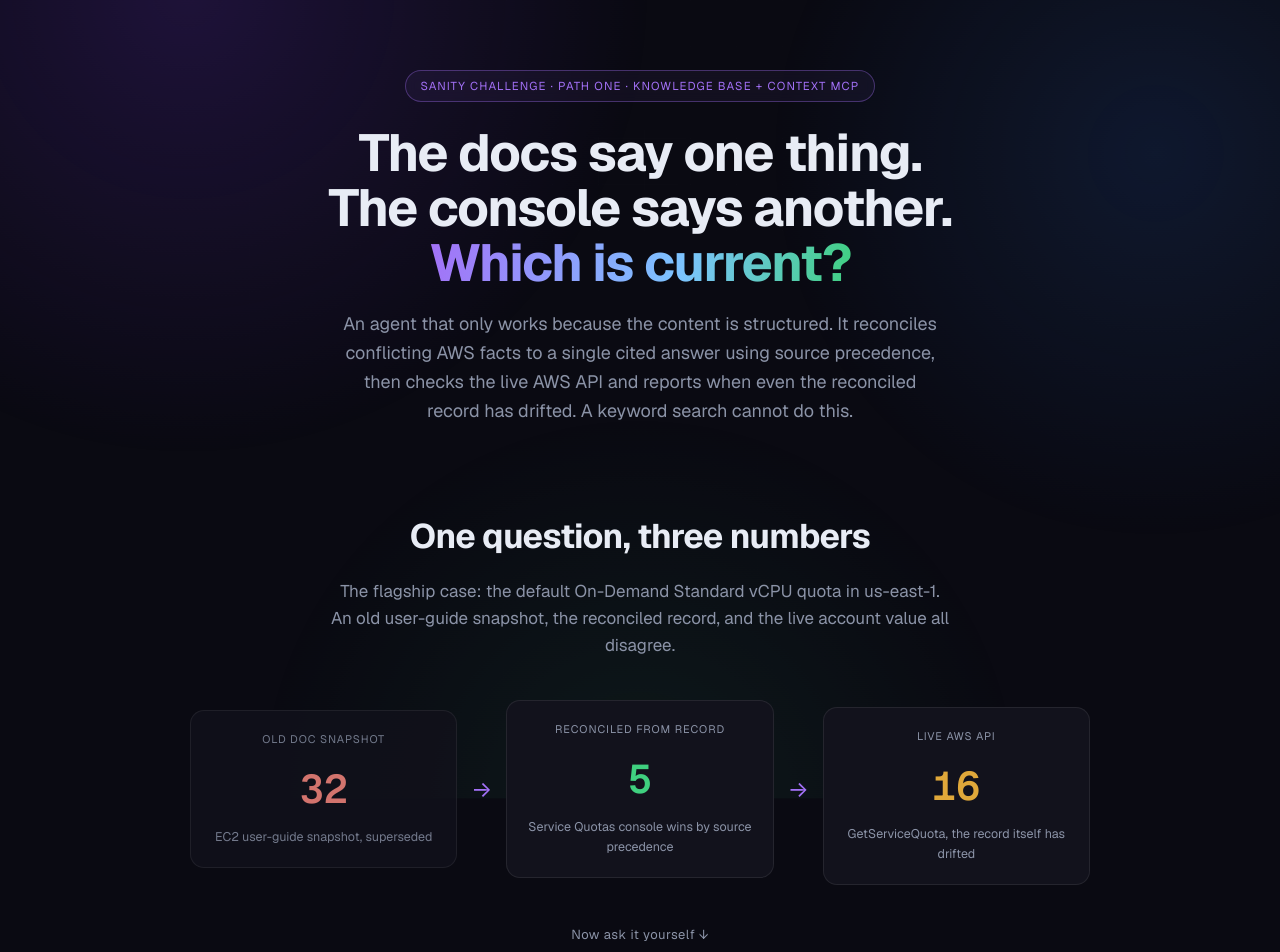
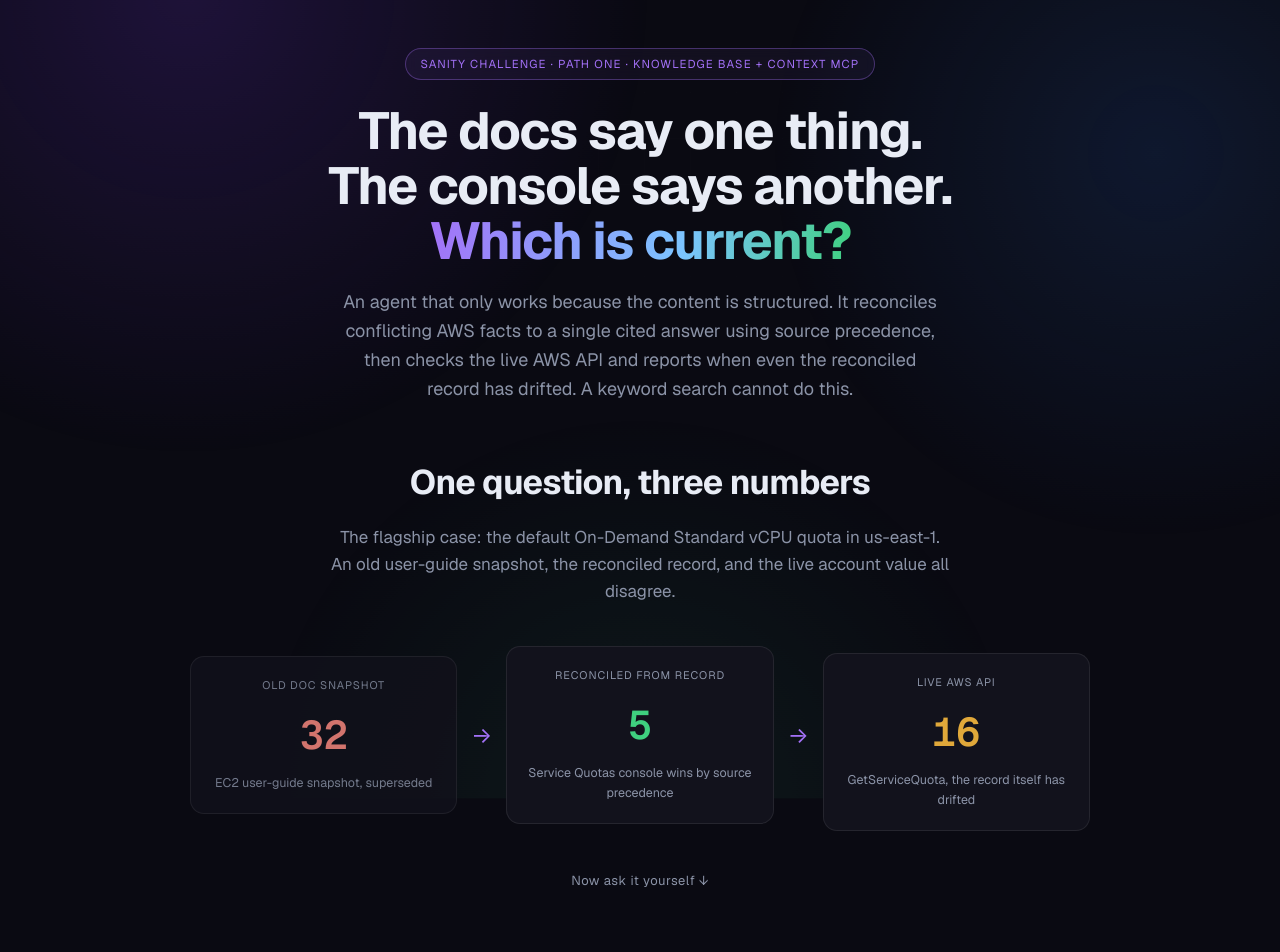
Before and after one commit to simplynadaf/aws-source-of-truth-agent, a website: page docs/index.html in a window 1280 px wide. Shown: the top 952 px of the page. Drawn offline with nearby package versions, Linux system fonts and the light colour scheme.

Commit message:
Tighten hero + story spacing so the three-numbers scene sits higher

```diff
--- a/docs/index.html
+++ b/docs/index.html
@@ -35,7 +35,7 @@
   .wrap{max-width:900px;margin:0 auto}
   code,.mono{font-family:'Geist Mono',ui-monospace,monospace}
 
-  header{padding:70px 0 20px;text-align:center}
+  header{padding:48px 0 16px;text-align:center}
   .badge{display:inline-block;font-size:11.5px;letter-spacing:.1em;text-transform:uppercase;
     color:var(--purple);border:1px solid rgba(163,113,247,.35);border-radius:999px;
     padding:6px 15px;margin-bottom:24px;background:rgba(163,113,247,.06);backdrop-filter:blur(6px)}
@@ -137,7 +137,7 @@
   /* ---- narrative story scenes ---- */
   .reveal{opacity:0;transform:translateY(22px);transition:opacity .7s ease,transform .7s cubic-bezier(.2,.7,.2,1)}
   .reveal.in{opacity:1;transform:none}
-  .story{margin-top:64px}
+  .story{margin-top:36px}
   .story h2{font-size:clamp(24px,3.6vw,34px);font-weight:700;letter-spacing:-.02em;text-align:center}
   .story .lead{color:var(--dim);font-size:17px;max-width:620px;margin:14px auto 0;text-align:center}
   .three{display:grid;grid-template-columns:1fr auto 1fr auto 1fr;gap:14px;align-items:center;margin-top:34px}
```
